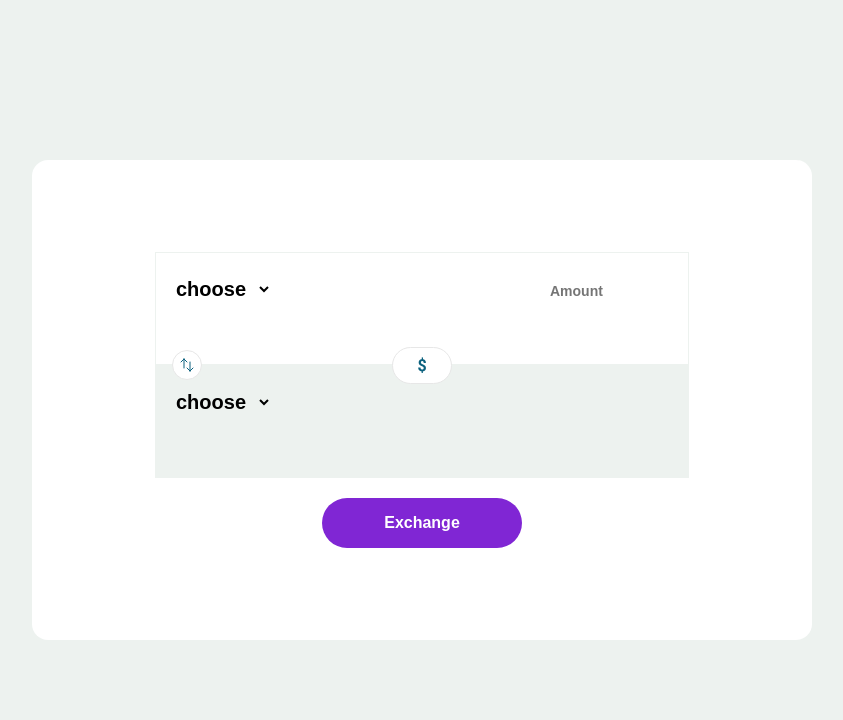
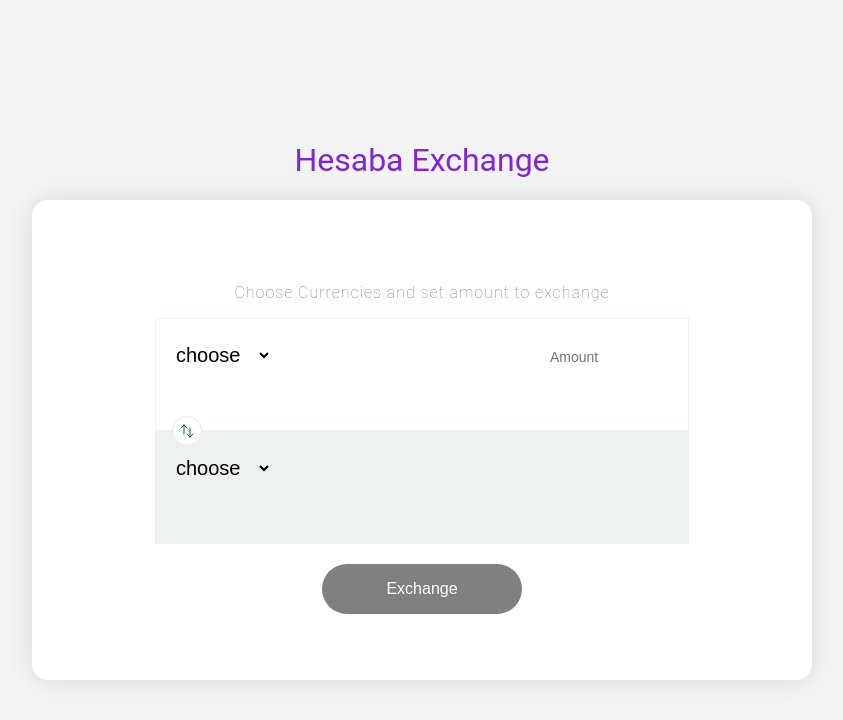
Before and after one commit to soheilhosseini/hesaba-exchange, a React (Vite) app: page / in a window 1280 px wide. Shown: the top 720 px of the page, without its empty margins (218-1061 px from the left). Built offline with nearby package versions, Linux system fonts and the light colour scheme.

Commit message:
completed

```diff
--- a/src/components/common/selectbox.module.css
+++ b/src/components/common/selectbox.module.css
@@ -1,7 +1,7 @@
 .select {
   border: none;
   width: 100px;
-  font-weight: bold;
+  font-weight: lighter;
   font-size: 20px;
   background-color: transparent;
   outline: none;
--- a/src/components/currencyContainer/currencyContainer.module.css
+++ b/src/components/currencyContainer/currencyContainer.module.css
@@ -18,7 +18,7 @@
     text-align: right;
     outline: none;
     font-size: 20px;
-    font-weight: bold;
+    font-weight: lighter;
     width: 120px;
     background-color: transparent;
     text-align: left;
--- a/src/components/currencyContainer/currencyContainer.tsx
+++ b/src/components/currencyContainer/currencyContainer.tsx
@@ -1,6 +1,6 @@
 import styles from "./currencyContainer.module.css";
 import SelectBox from "src/components/common/selectbox";
-import { Currencies } from "src/types/currencies";
+import { Currencies, CurrenciesSign } from "src/types/currencies";
 import { InputHandlerInterface } from "src/types/inputHandler";
 
 interface option {
@@ -30,7 +30,9 @@ const CurrencyContainer = ({
     >
       <div>
         <SelectBox options={options} selectbox={selectbox} />
-        <p className={styles.container__price}>{balance}</p>
+        <p className={styles.container__price}>
+          {selectbox.value && balance + ' ' + CurrenciesSign[selectbox.value]}
+        </p>
       </div>
       <div>
         <input
@@ -39,7 +41,8 @@ const CurrencyContainer = ({
           disabled={isDeactive}
           placeholder={isDeactive ? "" : "Amount"}
           max={balance}
-          min={0}
+          min={0.01}
+          step="0.01"
           {...input}
         />
       </div>
--- a/src/components/exchange/exchange.module.css
+++ b/src/components/exchange/exchange.module.css
@@ -6,6 +6,11 @@
   flex: 1;
 }
 
+.container__title{
+  font-weight: lighter;
+  letter-spacing: 1px;
+  color: gray;
+}
 .container__inner {
   position: relative;
   width: 100%;
@@ -48,7 +53,7 @@
   border-radius: 30px;
   padding: 16px 16px;
   font-size: 16px;
-  font-weight: bold;
+
   background-color: rgb(128, 38, 212);
   color: white;
   border: none;
--- a/src/components/exchange/exchange.tsx
+++ b/src/components/exchange/exchange.tsx
@@ -2,56 +2,55 @@ import { useEffect, useState } from "react";
 import styles from "./exchange.module.css";
 import { useDispatch, useSelector } from "react-redux";
 import SwapIcon from "src/assets/swap.svg";
+import TrendingUpIcon from "src/assets/trendingUp.svg";
 import CurrencyContainer from "src/components/currencyContainer/currencyContainer";
-import { Currencies } from "src/types/currencies";
+import { CURRENCIES } from "src/constants";
+import { CurrencyInterface } from "src/types/currencies";
 import { useGetExchangesRateQuery } from "src/services/apis";
 import { useInputHandler } from "src/hooks/useInputHandler";
+import { RootState } from "src/store";
 import {
   exchange,
   walletSelector,
   WalletStateType,
 } from "src/store/slices/wallet";
-import { RootState } from "src/store";
-
-const options = [
-  { title: Currencies.USD, value: Currencies.USD },
-  { title: Currencies.GBP, value: Currencies.GBP },
-  { title: Currencies.JPY, value: Currencies.JPY },
-  { title: Currencies.AUD, value: Currencies.AUD },
-];
+import { POLLING_INTERVAL } from "src/constants";
 
 const Exchange = () => {
   const dispatch = useDispatch();
   const sourceCurrency = useInputHandler("");
   const sourceAmount = useInputHandler("");
   const destinationCurrency = useInputHandler("");
+  const destinationAmount = useInputHandler("");
   const [error, setError] = useState("");
   const wallet = useSelector<RootState, WalletStateType>(walletSelector);
-  const {
-    data: rate,
-    isLoading,
-    isUninitialized,
-  } = useGetExchangesRateQuery(
+  const { data, isLoading, isUninitialized } = useGetExchangesRateQuery(
     {
       sourceCurrency: sourceCurrency.value,
       destinationCurrency: destinationCurrency.value,
     },
     {
       skip: !sourceCurrency.value || !destinationCurrency.value,
-      pollingInterval: 5000,
+      pollingInterval: POLLING_INTERVAL,
       refetchOnMountOrArgChange: true,
     }
   );
-
-  const tempRate = 1.25; // **********************************
+  const rate = data?.price;
 
   useEffect(() => {
-    if (!isUninitialized && !rate?.price) {
+    if (!isUninitialized && !isLoading && !rate) {
       setError("Rate is not available");
     } else {
       setError("");
     }
-  }, [rate, isUninitialized]);
+  }, [rate, isLoading, isUninitialized]);
+
+  useEffect(() => {
+    if (sourceAmount.value && rate)
+      destinationAmount.onChange({
+        target: { value: sourceAmount.value * rate },
+      });
+  }, [sourceAmount.value, rate]);
 
   const handleSubmit = async (e: React.ChangeEvent<HTMLFormElement>) => {
     e.preventDefault();
@@ -59,8 +58,7 @@ const Exchange = () => {
       exchange({
         sourceCurrency: sourceCurrency.value,
         destinationCurrency: destinationCurrency.value,
-        rate: tempRate,
-        // // rate: Number(rate.price),
+        rate: Number(rate),
         amount: Number(sourceAmount.value),
       })
     );
@@ -75,45 +73,57 @@ const Exchange = () => {
     sourceAmount.onChange({ target: { value: "" } });
   };
 
+  const disableExchange =
+    isLoading ||
+    !sourceCurrency.value ||
+    !destinationCurrency.value ||
+    !rate ||
+    !sourceAmount.value;
+
   return (
     <form className={styles.container} onSubmit={handleSubmit}>
+      <p className={styles.container__title}>
+        Choose Currencies and set amount to exchange
+      </p>
       <div className={styles.container__inner}>
         <CurrencyContainer
           input={sourceAmount}
           selectbox={sourceCurrency}
           balance={wallet[sourceCurrency.value]}
-          options={options.filter(
-            (item) => item.title !== destinationCurrency.value
+          options={CURRENCIES.filter(
+            (item: CurrencyInterface) =>
+              item.title !== destinationCurrency.value
           )}
         />
         <CurrencyContainer
+          input={destinationAmount}
           selectbox={destinationCurrency}
           balance={wallet[destinationCurrency.value]}
-          options={options.filter(
-            (item) => item.title !== sourceCurrency.value
+          options={CURRENCIES.filter(
+            (item: CurrencyInterface) => item.title !== sourceCurrency.value
           )}
           isDeactive
         />
-        <div className={styles.container__inner__rate}>{rate?.price} $</div>
+        {rate && (
+          <div className={styles.container__inner__rate}>
+            <img src={TrendingUpIcon} />
+            <span>{rate} $</span>
+          </div>
+        )}
         <button
           className={styles.container__inner__swap}
           onClick={handleSwap}
           disabled={!sourceCurrency.value || !destinationCurrency.value}
           type="button"
         >
-          <img src={SwapIcon} />
+          <img src={SwapIcon} style={{ width: "20px" }} />
         </button>
       </div>
       {error && <p className={styles.container__inner__error}>{error}</p>}
       <button
         type="submit"
         className={styles.container__button}
-        // disabled={
-        //   isLoading ||
-        //   !sourceCurrency.value ||
-        //   !destinationCurrency.value ||
-        //   !rate?.price
-        // }
+        disabled={disableExchange}
       >
         {isLoading ? "Loading" : "Exchange"}
       </button>
--- /dev/null
+++ b/src/constants.ts
@@ -0,0 +1,14 @@
+import {
+  Currencies,
+  CurrenciesSign,
+  CurrencyInterface,
+} from "src/types/currencies.ts";
+
+export const CURRENCIES: CurrencyInterface[] = [
+  { title: Currencies.GBP, value: Currencies.GBP, symbol: CurrenciesSign.GBP },
+  { title: Currencies.USD, value: Currencies.USD, symbol: CurrenciesSign.USD },
+  { title: Currencies.JPY, value: Currencies.JPY, symbol: CurrenciesSign.JPY },
+  { title: Currencies.AUD, value: Currencies.AUD, symbol: CurrenciesSign.AUD },
+];
+
+export const POLLING_INTERVAL = 500000;
--- a/src/pages/exchangePage.module.css
+++ b/src/pages/exchangePage.module.css
@@ -4,7 +4,13 @@
   display: flex;
   justify-content: center;
   align-items: center;
-  background-color: #edf2ef;
+  background-color: #f3f3f3;
+  flex-direction: column;
+}
+
+.container__title {
+  font-weight: normal;
+  color: rgb(128, 38, 212)
 }
 
 .container__exchangeContainer {
@@ -18,4 +24,5 @@
   justify-content: center;
   align-items: center;
   padding: 40px;
+  box-shadow: 0 0 25px rgb(218, 217, 217);
 }
--- a/src/pages/exchangePage.tsx
+++ b/src/pages/exchangePage.tsx
@@ -1,10 +1,9 @@
 import Exchange from "src/components/exchange/exchange";
 import styles from "./exchangePage.module.css";
-
 const ExchangePage = () => {
-
   return (
     <div className={styles.container}>
+      <h1 className={styles.container__title}>Hesaba Exchange</h1>
       <div className={styles.container__exchangeContainer}>
         <Exchange />
       </div>
--- a/src/services/apis.ts
+++ b/src/services/apis.ts
@@ -3,7 +3,7 @@ const apiKey = import.meta.env.VITE_API_KEY;
 export const baseApis = createApi({
   reducerPath: "base",
   baseQuery: fetchBaseQuery({
-    baseUrl: "https://api.twelvedata.com/",
+    baseUrl: "https://api.twelvedata.com/1",
   }),
   endpoints: (builder) => ({
     getExchangesRate: builder.query({
--- a/src/styles/index.css
+++ b/src/styles/index.css
@@ -7,6 +7,7 @@ body {
 
 button {
   cursor: pointer;
+  font-weight: lighter;
 }
 
 button:disabled {
--- a/src/types/currencies.ts
+++ b/src/types/currencies.ts
@@ -2,5 +2,18 @@ export const enum Currencies {
   GBP = "GBP",
   USD = "USD",
   JPY = "JPY",
-  AUD = "AUD"
+  AUD = "AUD",
 }
+
+export const enum CurrenciesSign {
+  GBP = "£",
+  USD = "$",
+  JPY = "¥",
+  AUD = "A$",
+}
+
+export interface CurrencyInterface {
+  title: Currencies;
+  value: Currencies;
+  symbol: CurrenciesSign;
+}
```
Also changed, not shown: src/constance.ts (deleted).
